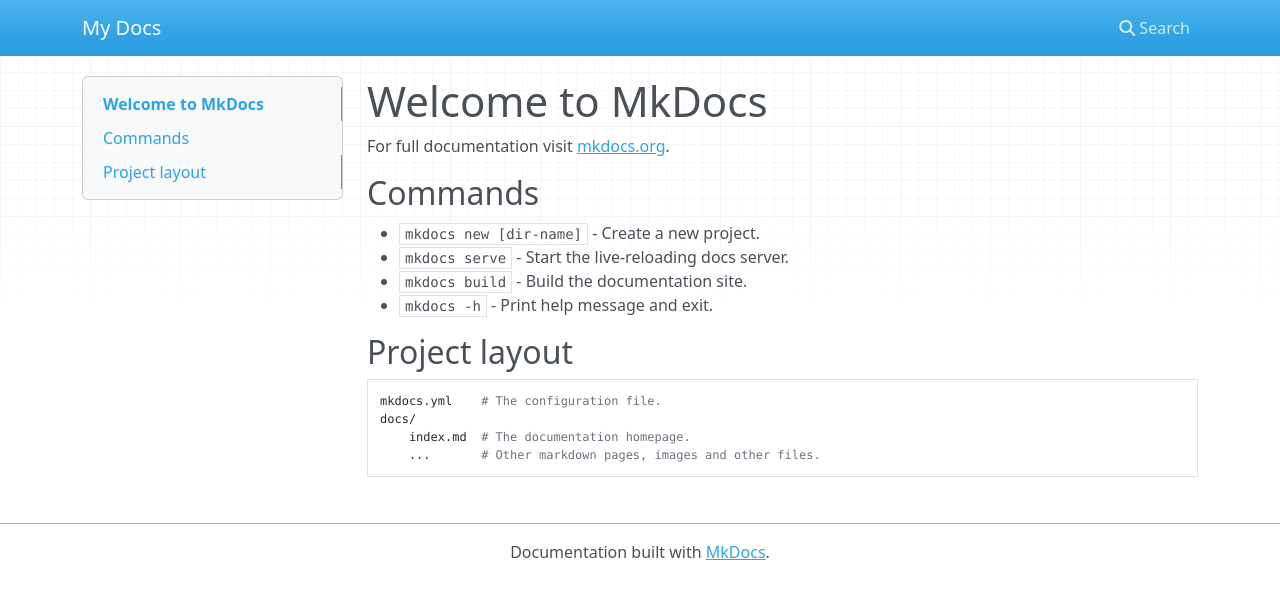
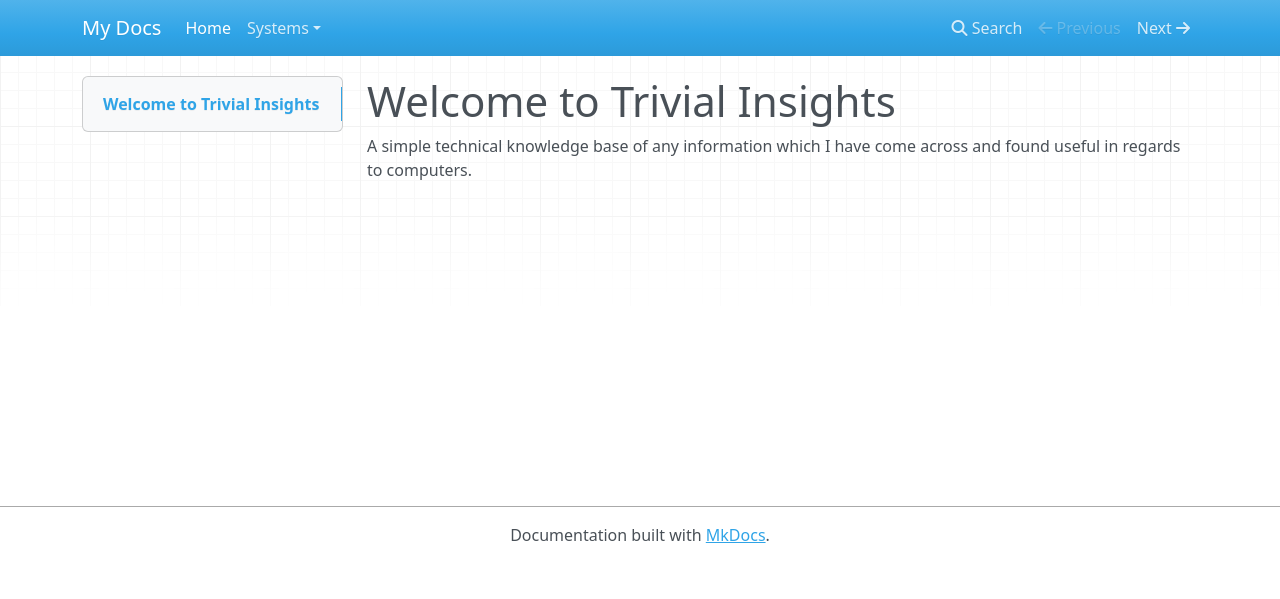
Before and after one commit to hcustod/mkdocs-trivial-insights, an MkDocs documentation site: the page built from docs/index.md, in a window 1280 px wide. Shown: the top 599 px of the page. Built offline with MkDocs 1.6.1, drawn with Linux system fonts in a browser that asks for light colours; nearby versions of some CDN libraries.

Commit message:
Add: Systems dir & sample information

```diff
--- a/docs/index.md
+++ b/docs/index.md
@@ -1,17 +1,3 @@
-# Welcome to MkDocs
+# Welcome to Trivial Insights
 
-For full documentation visit [mkdocs.org](https://www.mkdocs.org).
-
-## Commands
-
-* `mkdocs new [dir-name]` - Create a new project.
-* `mkdocs serve` - Start the live-reloading docs server.
-* `mkdocs build` - Build the documentation site.
-* `mkdocs -h` - Print help message and exit.
-
-## Project layout
-
-    mkdocs.yml    # The configuration file.
-    docs/
-        index.md  # The documentation homepage.
-        ...       # Other markdown pages, images and other files.
+A simple technical knowledge base of any information which I have come across and found useful in regards to computers.
--- a/mkdocs.yml
+++ b/mkdocs.yml
@@ -1 +1,7 @@
 site_name: My Docs
+
+nav:
+  - Home: index.md
+  - Systems:
+    - Memory:
+      - Locality of Reference: systems/memory/locality.md
```
Also changed, not shown: docs/systems/memory/locality.md (added, +28 -0 lines).
